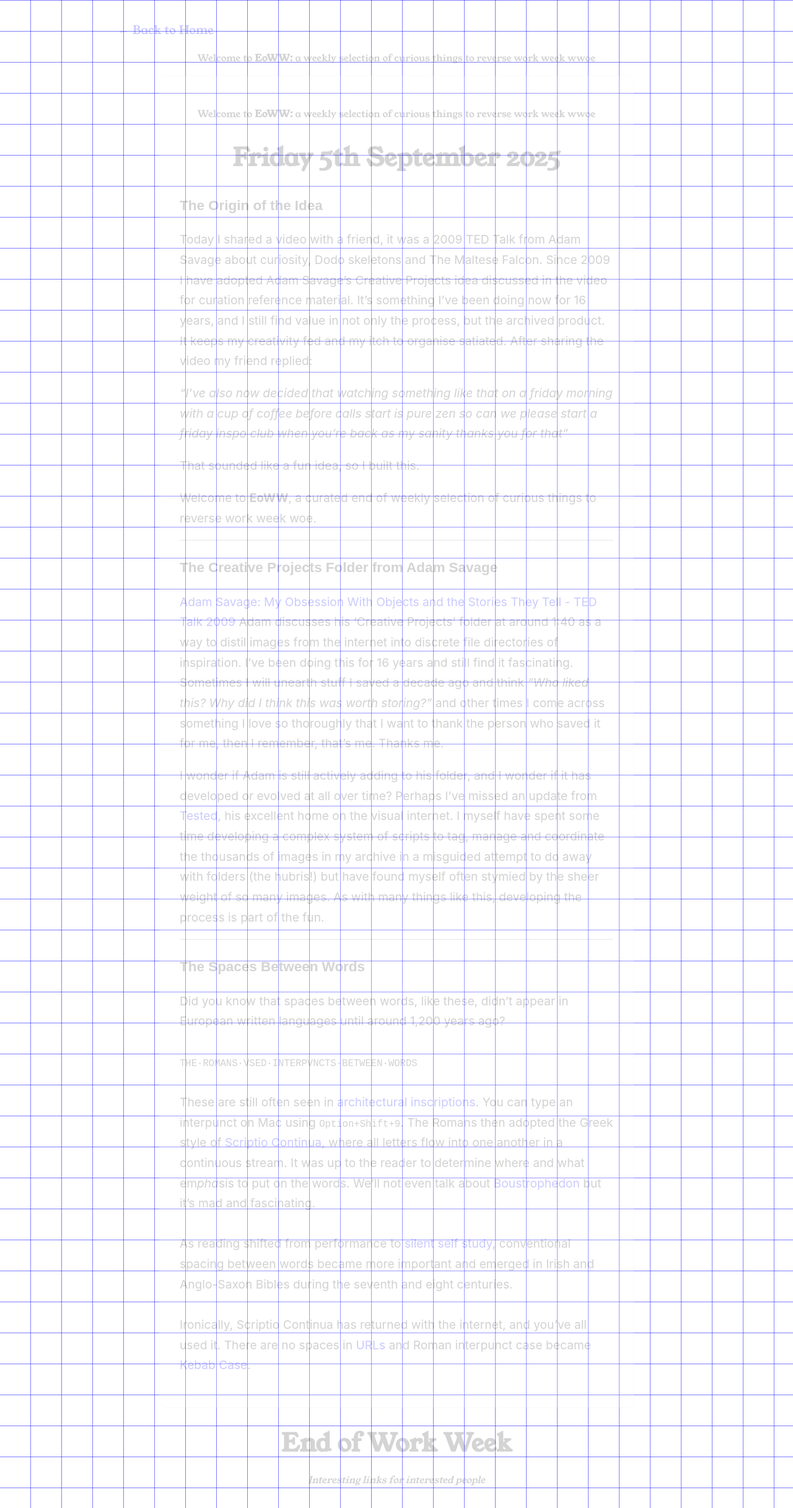
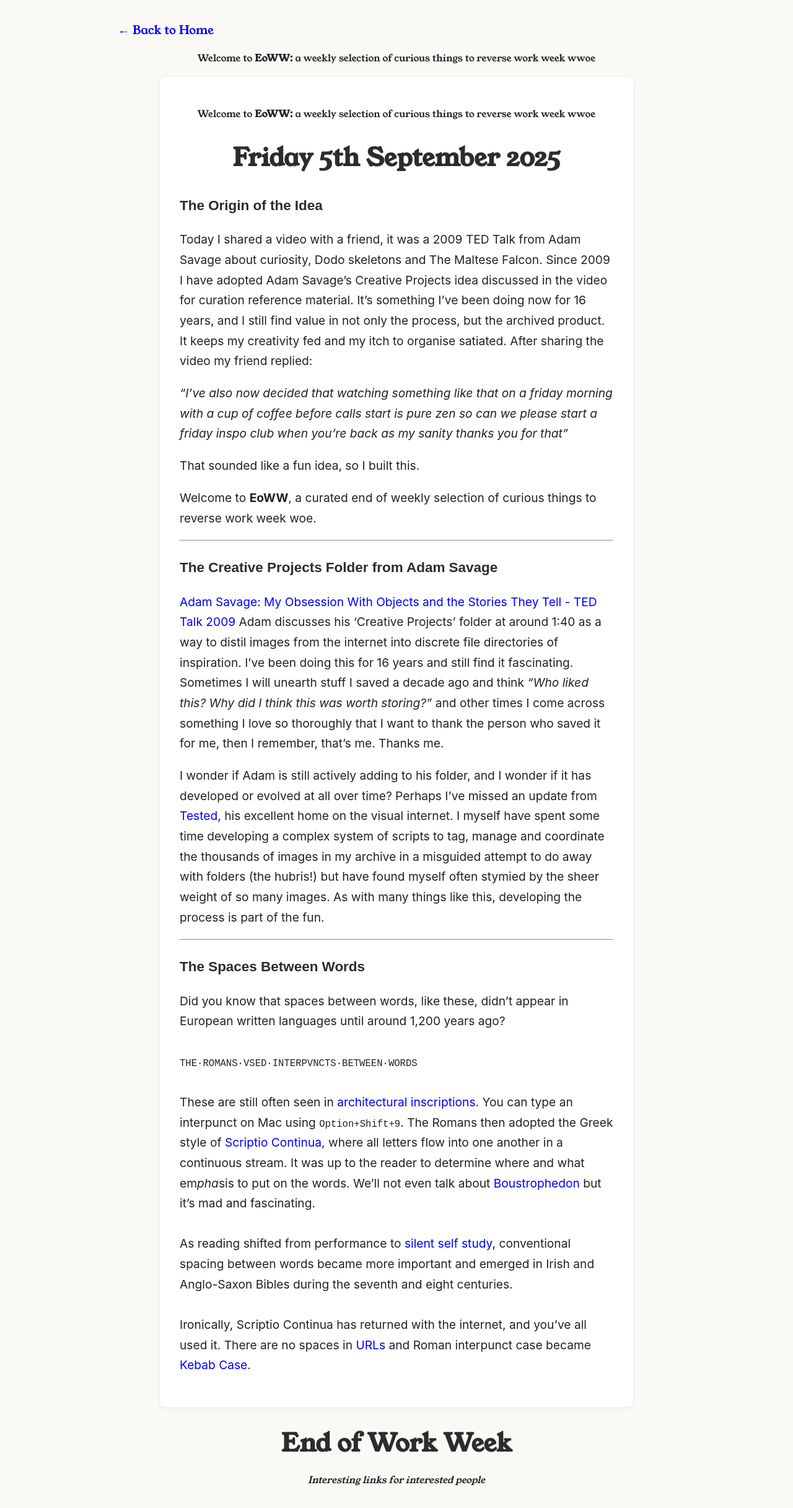
Before and after one commit to 746a/EoW, a Jekyll site: the page built from _weeks/2025-09-05.md, in a window 1280 px wide. Shown: the whole page at 62% size. Built offline with Jekyll 4.4.1, drawn with Linux system fonts in a browser that asks for light colours.

Commit message:
Whoops Update style.css

```diff
--- a/assets/style.css
+++ b/assets/style.css
@@ -11,32 +11,11 @@
 body {
     font-family: -apple-system, BlinkMacSystemFont, "Segoe UI", Roboto, Georgia, serif;
     line-height: 1.7;
-    background-color: #ffffff;
+    background: #faf9f6;
     color: #222;
     margin: 0;
     padding: 0;
     font-size: 1.2em;
-
-  /* Grid lines */
-  background-image:
-    repeating-linear-gradient(
-      0deg,           /* Horizontal lines */
-      transparent,
-      transparent 49px,
-      #0000ff 50px
-    ),
-    repeating-linear-gradient(
-      90deg,          /* Vertical lines */
-      transparent,
-      transparent 49px,
-      #0000ff 50px
-    );
-
-  /* Adjust grid size */
-  background-size: 50px 50px;
-
-  /* Optional: make lines soft */
-  opacity: 0.2;
 }
 
 a {
```
